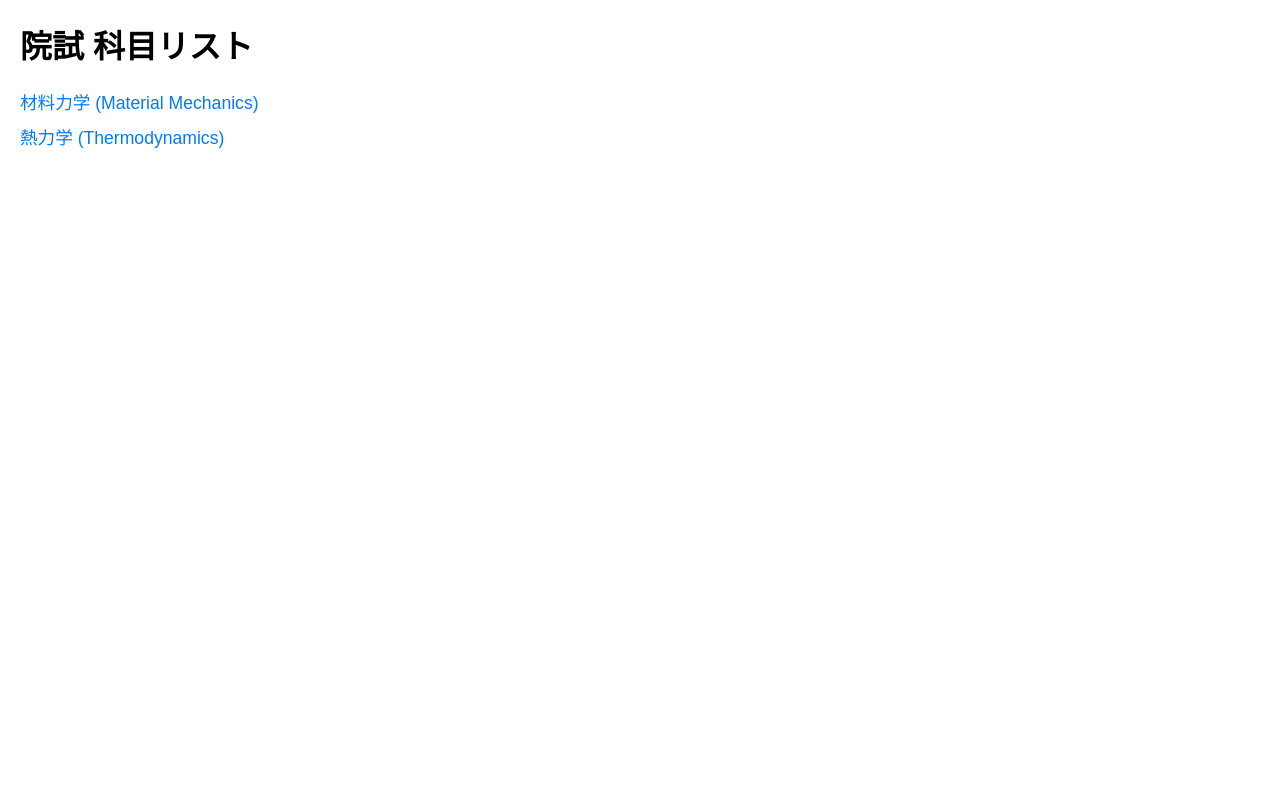
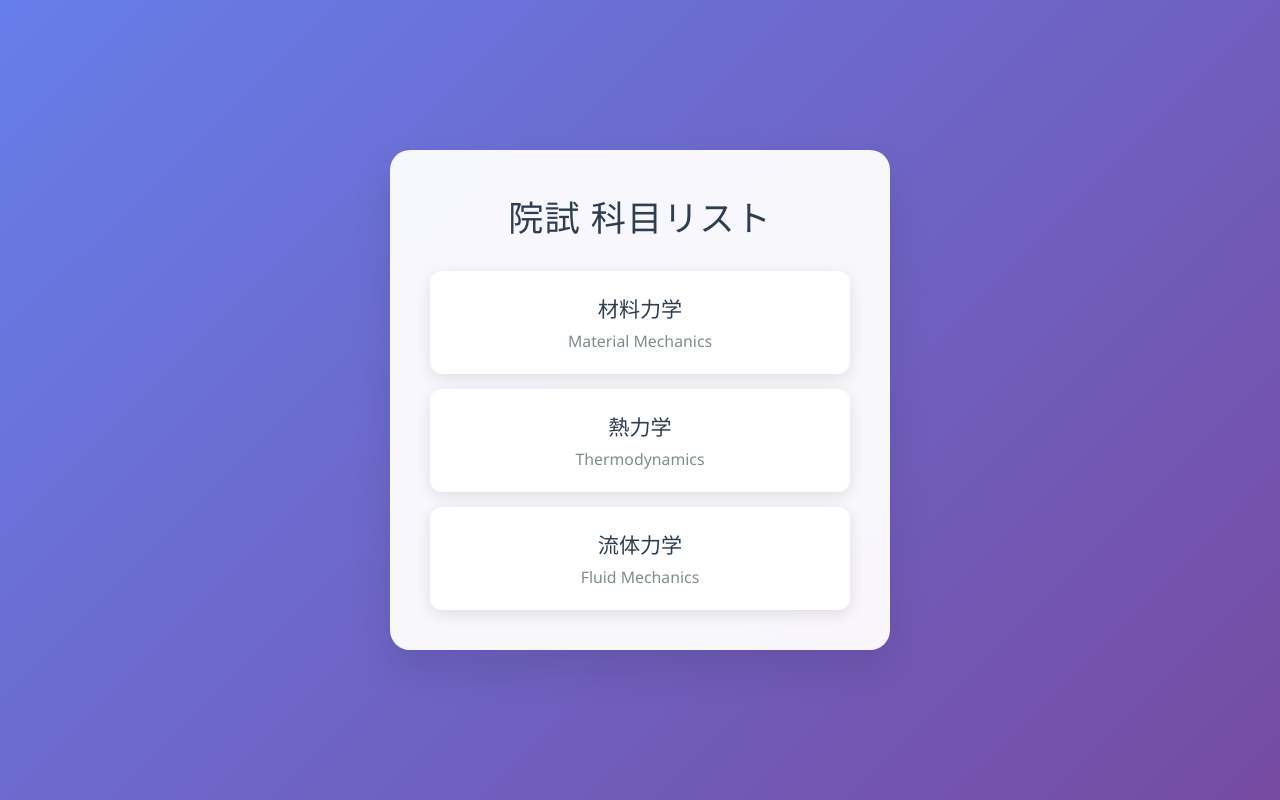
Before and after one commit to devtamtam/ExamCat, a plain HTML site: page index.html in a window 1280 px wide. Drawn offline with Linux system fonts and the light colour scheme.

Commit message:
Update index.html

```diff
--- a/index.html
+++ b/index.html
@@ -5,18 +5,141 @@
     <meta name="viewport" content="width=device-width, initial-scale=1.0">
     <title>院試 カテゴリ化プロジェクト</title>
     <style>
-        body { font-family: sans-serif; margin: 20px; }
-        ul { list-style-type: none; padding: 0; }
-        li { margin-bottom: 10px; }
-        a { text-decoration: none; color: #007bff; font-size: 1.1em; }
-        a:hover { text-decoration: underline; }
+        * {
+            margin: 0;
+            padding: 0;
+            box-sizing: border-box;
+        }
+
+        body {
+            font-family: 'Segoe UI', Tahoma, Geneva, Verdana, sans-serif;
+            background: linear-gradient(135deg, #667eea 0%, #764ba2 100%);
+            min-height: 100vh;
+            display: flex;
+            align-items: center;
+            justify-content: center;
+            padding: 20px;
+        }
+
+        .container {
+            background: rgba(255, 255, 255, 0.95);
+            backdrop-filter: blur(10px);
+            border-radius: 20px;
+            padding: 40px;
+            box-shadow: 0 20px 40px rgba(0, 0, 0, 0.1);
+            max-width: 500px;
+            width: 100%;
+            text-align: center;
+        }
+
+        h1 {
+            color: #2c3e50;
+            font-size: 2.2em;
+            margin-bottom: 30px;
+            font-weight: 300;
+            letter-spacing: 1px;
+        }
+
+        .subject-list {
+            list-style: none;
+            display: flex;
+            flex-direction: column;
+            gap: 15px;
+        }
+
+        .subject-item {
+            transform: translateY(0);
+            transition: all 0.3s ease;
+        }
+
+        .subject-link {
+            display: block;
+            padding: 20px 25px;
+            background: white;
+            border-radius: 12px;
+            text-decoration: none;
+            color: #2c3e50;
+            font-size: 1.1em;
+            font-weight: 500;
+            box-shadow: 0 4px 15px rgba(0, 0, 0, 0.1);
+            border: 2px solid transparent;
+            transition: all 0.3s ease;
+            position: relative;
+            overflow: hidden;
+        }
+
+        .subject-link::before {
+            content: '';
+            position: absolute;
+            top: 0;
+            left: -100%;
+            width: 100%;
+            height: 100%;
+            background: linear-gradient(90deg, transparent, rgba(255, 255, 255, 0.3), transparent);
+            transition: left 0.5s ease;
+        }
+
+        .subject-link:hover {
+            transform: translateY(-3px);
+            box-shadow: 0 8px 25px rgba(0, 0, 0, 0.15);
+            border-color: #667eea;
+            color: #667eea;
+        }
+
+        .subject-link:hover::before {
+            left: 100%;
+        }
+
+        .subject-japanese {
+            display: block;
+            font-size: 1.2em;
+            margin-bottom: 5px;
+        }
+
+        .subject-english {
+            font-size: 0.9em;
+            color: #7f8c8d;
+            font-weight: 400;
+        }
+
+        @media (max-width: 480px) {
+            .container {
+                padding: 30px 20px;
+            }
+
+            h1 {
+                font-size: 1.8em;
+            }
+
+            .subject-link {
+                padding: 15px 20px;
+            }
+        }
     </style>
 </head>
 <body>
-    <h1>院試 科目リスト</h1>
-    <ul>
-        <li><a href="MaterialMechanics.html">材料力学 (Material Mechanics)</a></li>
-        <li><a href="ThermoDynamics.html">熱力学 (Thermodynamics)</a></li>
+    <div class="container">
+        <h1>院試 科目リスト</h1>
+        <ul class="subject-list">
+            <li class="subject-item">
+                <a href="MaterialMechanics.html" class="subject-link">
+                    <span class="subject-japanese">材料力学</span>
+                    <span class="subject-english">Material Mechanics</span>
+                </a>
+            </li>
+            <li class="subject-item">
+                <a href="thermodynamics.html" class="subject-link">
+                    <span class="subject-japanese">熱力学</span>
+                    <span class="subject-english">Thermodynamics</span>
+                </a>
+            </li>
+            <li class="subject-item">
+                <a href="fluid.html" class="subject-link">
+                    <span class="subject-japanese">流体力学</span>
+                    <span class="subject-english">Fluid Mechanics</span>
+                </a>
+            </li>
         </ul>
+    </div>
 </body>
 </html>
```
